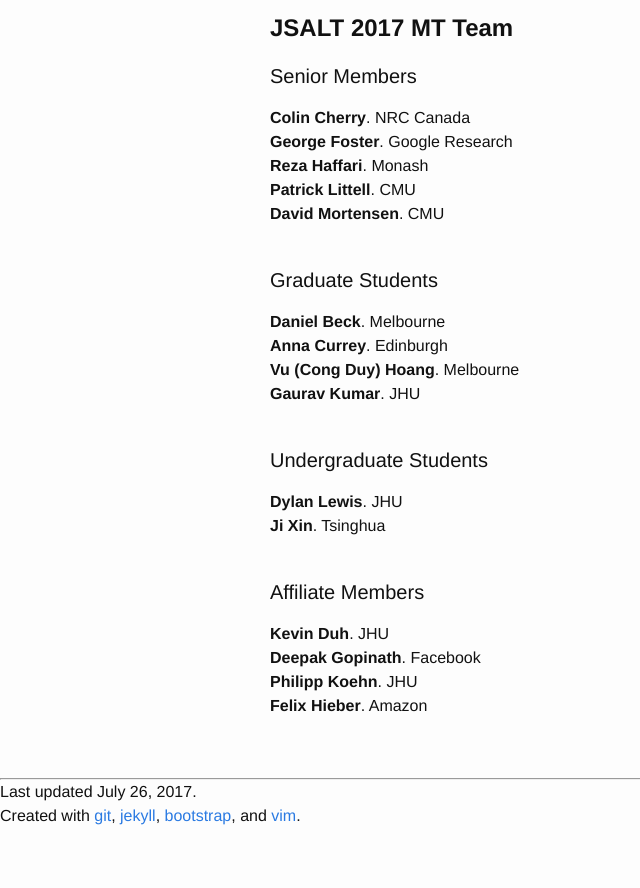
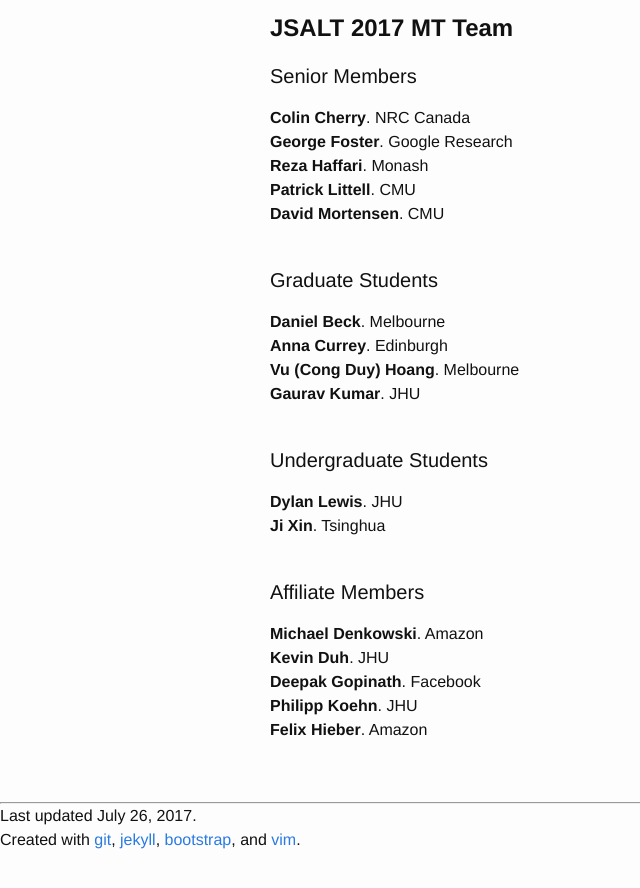
Before and after one commit to duyvuleo/ws17mt, a Jekyll site: the page built from index.md, in a window 1280 px wide and 900 px high, scrolled down 731 px. Shown: the top 888 px of the window, without its empty margins (0-640 px from the left). Built offline with Jekyll 4.4.1, drawn with Linux system fonts in a browser that asks for light colours.

Commit message:
add Micheal

```diff
--- a/index.md
+++ b/index.md
@@ -99,6 +99,14 @@ title: Neural Machine Translation with Minimal Parallel Resources
 
 <div class="media">
   <div class="media-body">
+    <strong>Michael Denkowski</strong>.
+    Amazon<br/>
+  </div>
+</div>
+
+
+<div class="media">
+  <div class="media-body">
     <strong>Kevin Duh</strong>.
     JHU<br/>
   </div>
```
